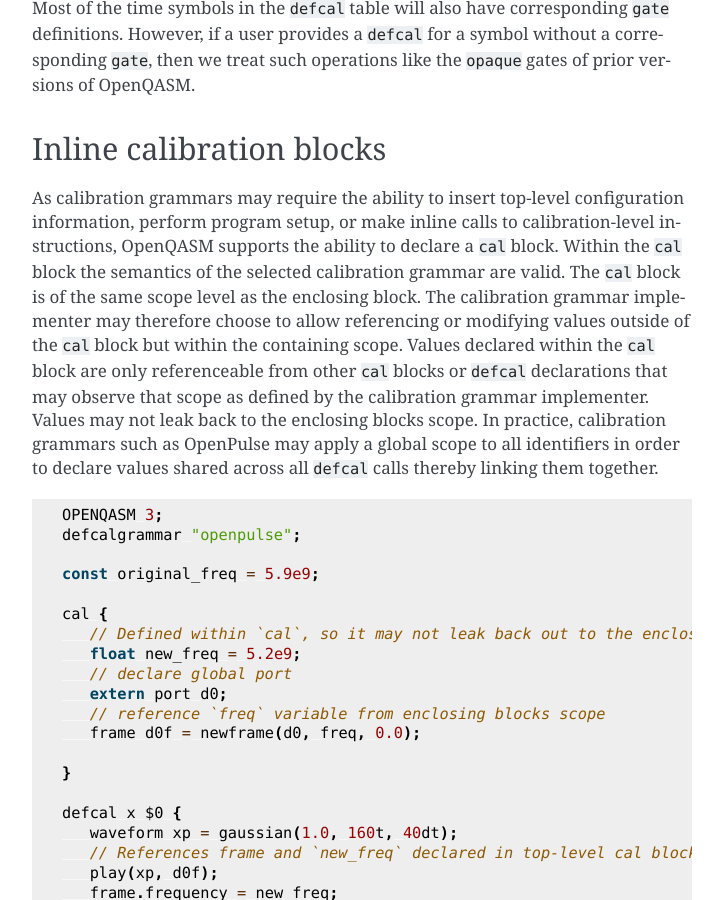
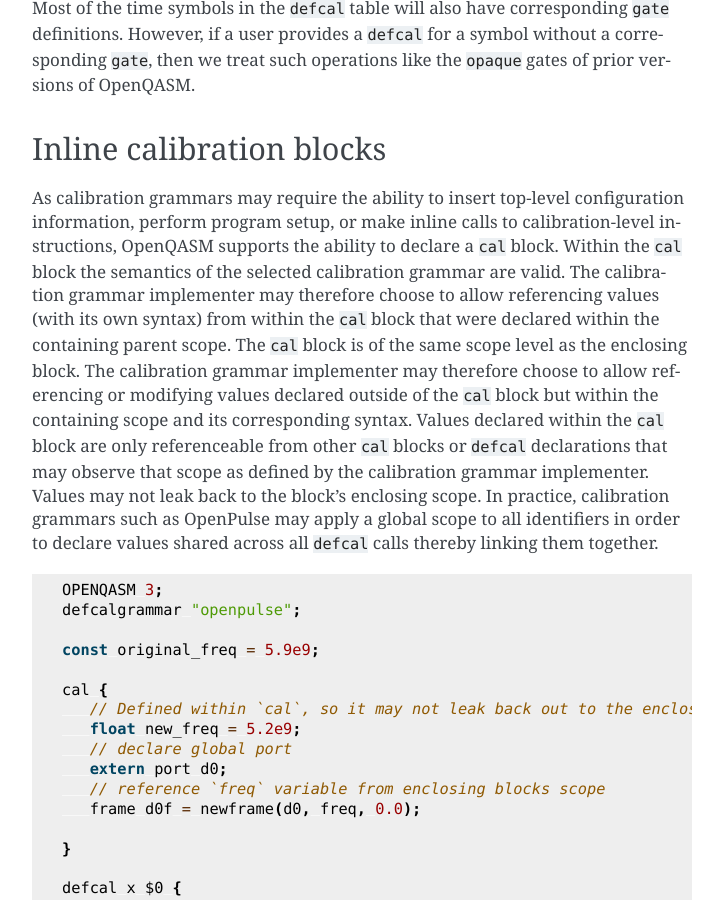
Before and after one commit to openqasm/openqasm, a Sphinx documentation site: the page built from source/language/pulses.rst, in a window 1280 px wide and 900 px high, scrolled down 1918 px. Shown: the whole window, without its empty margins (388-1111 px from the left). Built offline with Sphinx 7.4.7, drawn with Linux system fonts in a browser that asks for light colours; cross-references to code outside the pages are shown as plain code; some of the changed text lies outside the part shown.

Commit message:
Pulse edits and updates.

```diff
--- a/source/language/pulses.rst
+++ b/source/language/pulses.rst
@@ -108,10 +108,13 @@ Inline calibration blocks
 
 As calibration grammars may require the ability to insert top-level configuration information, perform program setup, or make inline calls
 to calibration-level instructions, OpenQASM supports the ability to declare a ``cal`` block. Within the ``cal`` block the
-semantics of the selected calibration grammar are valid. The ``cal`` block is of the same scope level as the enclosing block. The calibration
-grammar implementer may therefore choose to allow referencing or modifying values outside of the ``cal`` block but within the containing scope.
+semantics of the selected calibration grammar are valid. The calibration grammar implementer may therefore choose to
+allow referencing values (with its own syntax) from within the ``cal`` block that were declared within the containing parent scope.
+The ``cal`` block is of the same scope level as the enclosing block.
+The calibration grammar implementer may therefore choose to allow referencing or modifying values declared outside
+of the ``cal`` block but within the containing scope and its corresponding syntax.
 Values declared within the ``cal`` block are only referenceable from other ``cal`` blocks or ``defcal`` declarations that may observe that scope as defined
-by the calibration grammar implementer. Values may not leak back to the enclosing blocks scope.
+by the calibration grammar implementer. Values may not leak back to the block's enclosing scope.
 In practice, calibration grammars such as OpenPulse may apply
 a global scope to all identifiers in order to declare values shared across all ``defcal`` calls thereby linking them together.
 
```
Also changed, not shown: other parts of source/language/pulses.rst (+5 -5 lines), source/language/openpulse.rst (+15 -15 lines).
